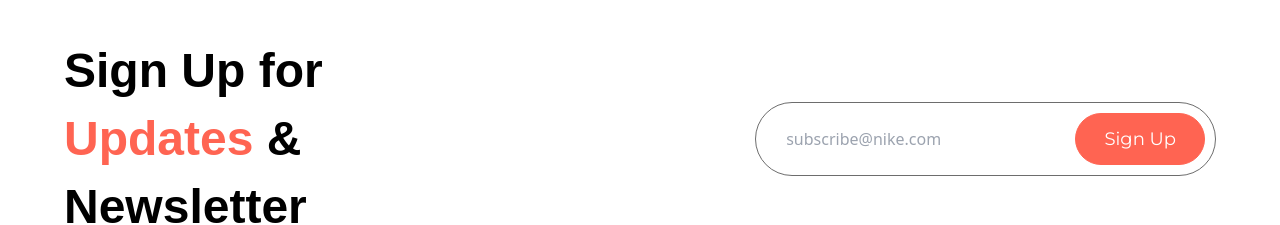
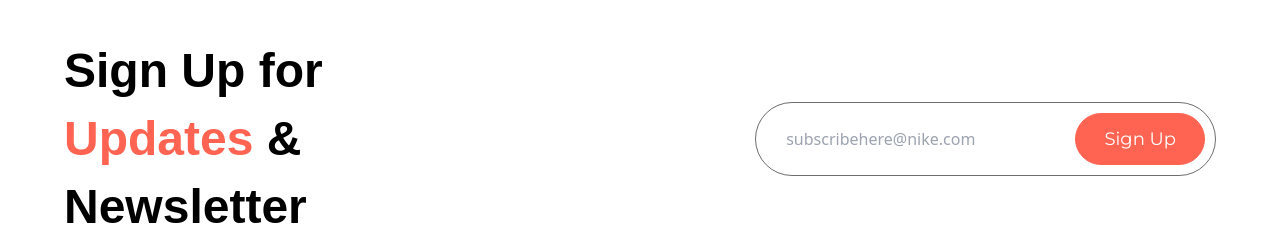
Before and after one commit to AmitSaha15/Nike-landing-page, a React (Vite) app: page / in a window 1280 px wide. Shown: the part 4360-4585 px from the top of the page. Built offline with nearby package versions, Linux system fonts and the light colour scheme; a web font is replaced by a local one.

Commit message:
Completed!

```diff
--- a/src/sections/Subscribe.jsx
+++ b/src/sections/Subscribe.jsx
@@ -8,7 +8,7 @@ const Subscribe = () => {
       <h3 className="text-4xl leading-[68px] lg:max-w-md font-palanquin font-bold">Sign Up for <span className="text-coral-red">Updates </span>& Newsletter</h3>
 
       <div className="lg:max-w-[40%] w-full flex items-center max-sm:flex-col gap-5 p-2.5 sm:border sm:border-slate-gray rounded-full">
-        <input type="text" placeholder="subscribe@nike.com" className="input" />
+        <input type="text" placeholder="subscribehere@nike.com" className="input" />
         <div className="flex max-sm:justify-end items-center max-sm:w-full">
           <Button label="Sign Up" fullWidth/>
         </div>
```
